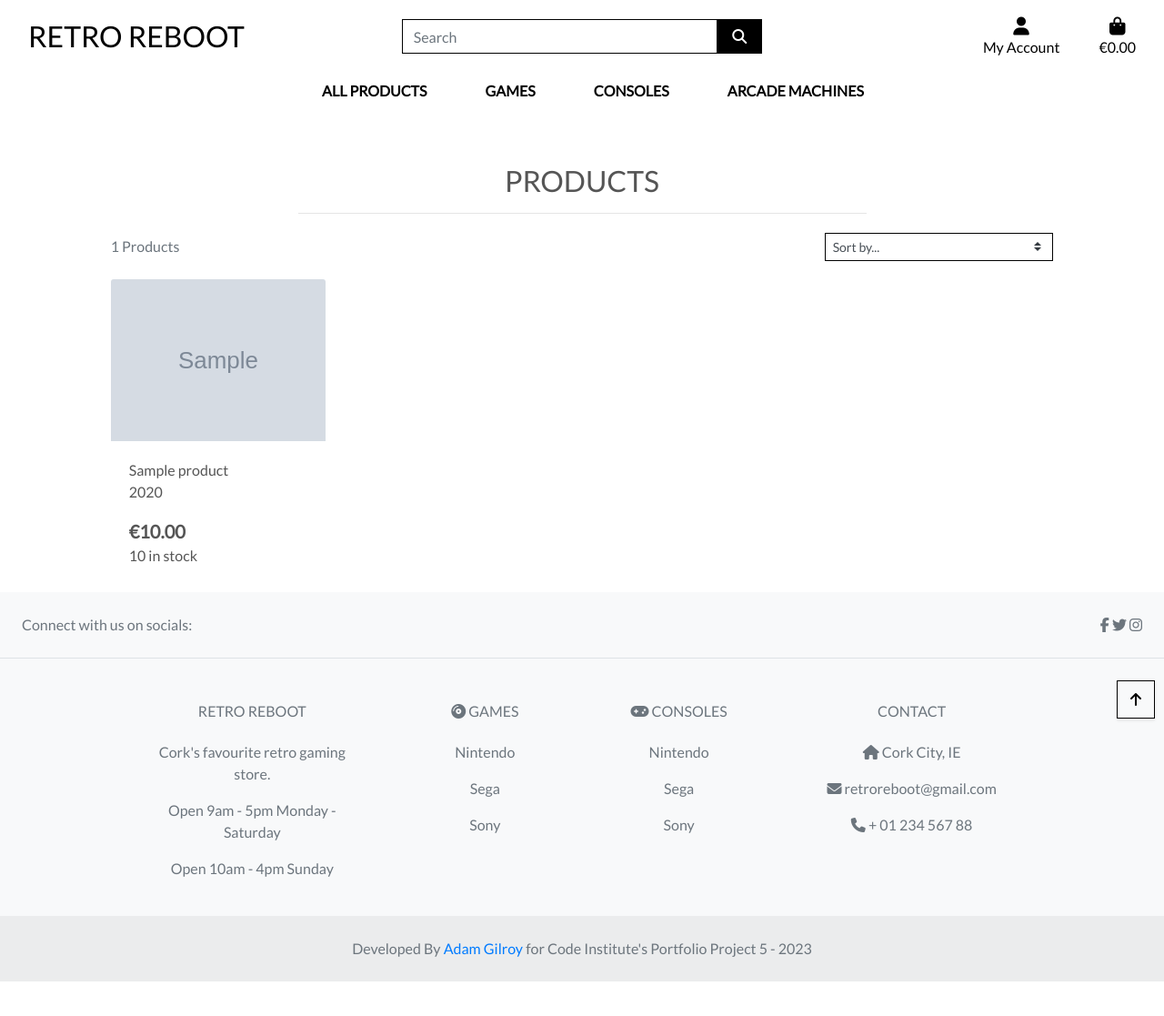
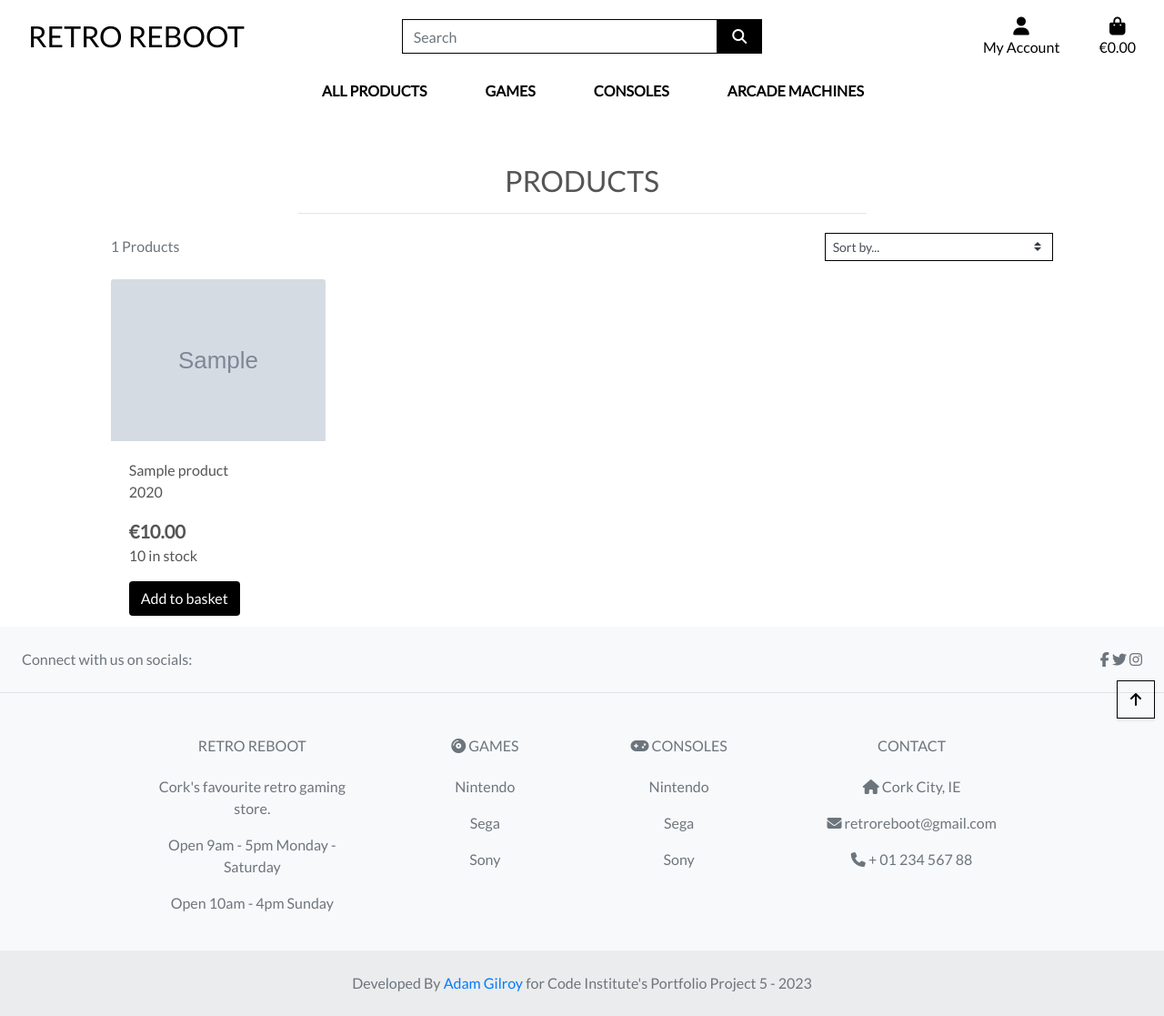
Before and after one commit to adamgilroy22/retro-reboot, a Django app: page /products/ in a window 1280 px wide. Shown: the whole page at 91% size. Before the commit the page ends 1079 px from the top, so only its background shows below. Run offline with Django 3.2, Linux system fonts and the light colour scheme; tables that the repository leaves empty hold one stand-in row (values such as "Sample post"); grey boxes marked "Sample" are stand-in pictures; some libraries are stand-ins or nearby versions.

Commit message:
Add Add to basket button on all products page

```diff
--- a/products/templates/products/products.html
+++ b/products/templates/products/products.html
@@ -81,6 +81,12 @@
                                             {% else %}
                                             <p class="">{{ product.stock }} in stock</p>
                                             {% endif %}
+                                            <form method="POST" action="{% url 'add_to_basket' product.id %}">
+                                                {% csrf_token %}
+                                                <input type="hidden" name="quantity" value="1">
+                                                <input type="hidden" name="redirect_url" value="{{ request.path }}">
+                                                <input type="submit" value="Add to basket" class="btn btn-black">
+                                            </form>
                                         </div>
                                     </div>
                                 </div>
```
